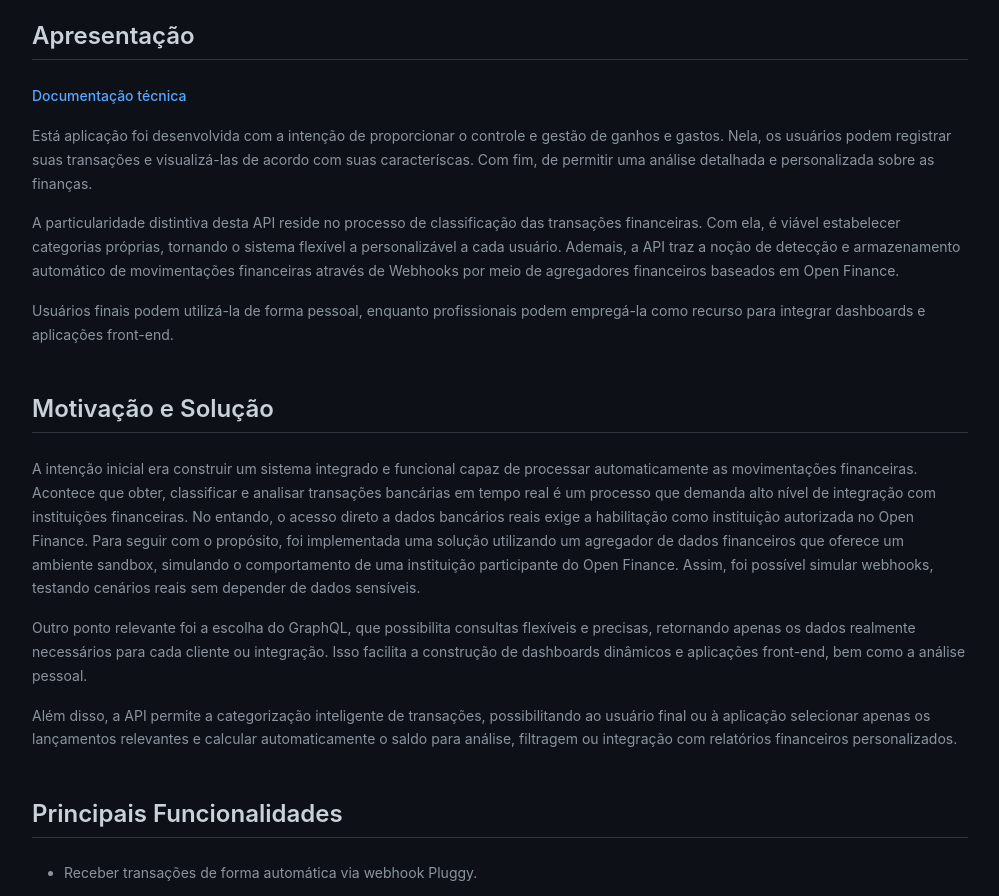
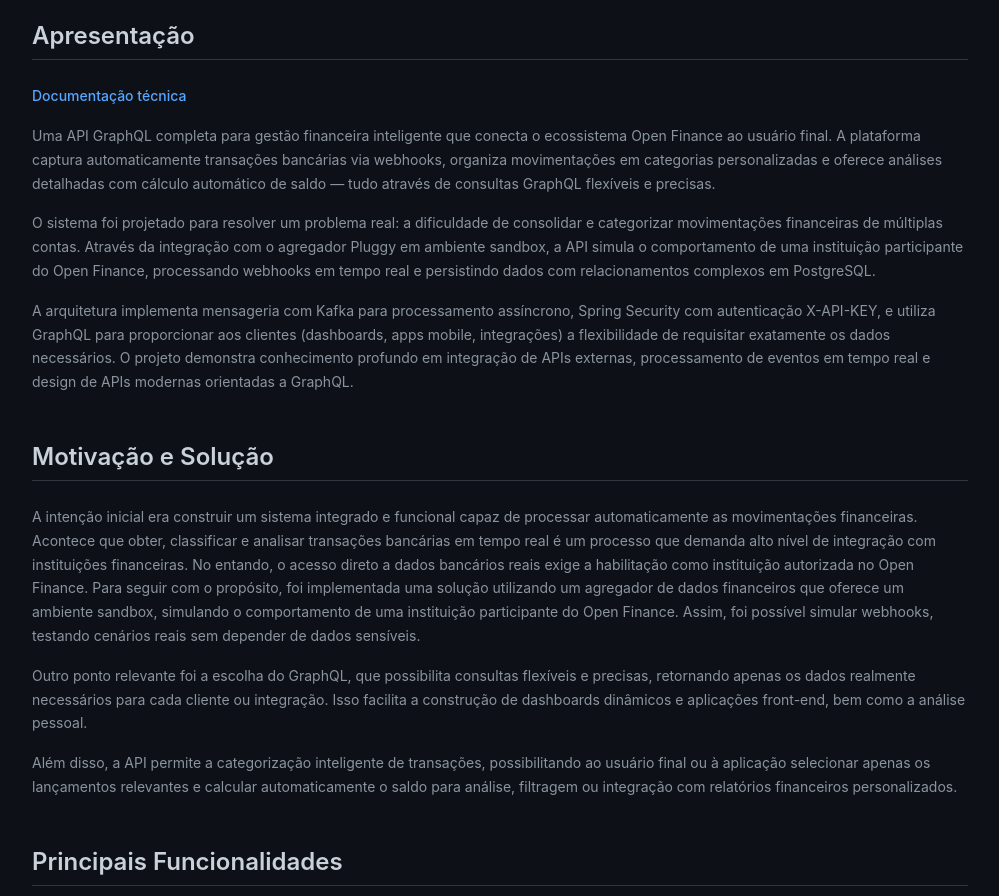
Before and after one commit to GustavoDaMassa/PortifolioSite, a React (Vite) app: page /finance in a window 1280 px wide. Shown: the part 920-1816 px from the top of the page, without its empty margins (140-1139 px from the left). Built offline with nearby package versions, Linux system fonts and the light colour scheme.

Commit message:
rewrite financeapi description with product vision

```diff
--- a/src/pages/FinanceAPI/FinanceAPI.jsx
+++ b/src/pages/FinanceAPI/FinanceAPI.jsx
@@ -37,21 +37,24 @@ export const FinanceAPI = () => {
             </a>
           </p>
           <p>
-            Está aplicação foi desenvolvida com a intenção de proporcionar o controle e gestão de
-            ganhos e gastos. Nela, os usuários podem registrar suas transações e visualizá-las de
-            acordo com suas caracteríscas. Com fim, de permitir uma análise detalhada e personalizada
-            sobre as finanças.
+            Uma API GraphQL completa para gestão financeira inteligente que conecta o ecossistema Open
+            Finance ao usuário final. A plataforma captura automaticamente transações bancárias via
+            webhooks, organiza movimentações em categorias personalizadas e oferece análises detalhadas
+            com cálculo automático de saldo — tudo através de consultas GraphQL flexíveis e precisas.
           </p>
           <p>
-            A particularidade distintiva desta API reside no processo de classificação das transações
-            financeiras. Com ela, é viável estabelecer categorias próprias, tornando o sistema flexível
-            a personalizável a cada usuário. Ademais, a API traz a noção de detecção e armazenamento
-            automático de movimentações financeiras através de Webhooks por meio de agregadores
-            financeiros baseados em Open Finance.
+            O sistema foi projetado para resolver um problema real: a dificuldade de consolidar e
+            categorizar movimentações financeiras de múltiplas contas. Através da integração com o
+            agregador Pluggy em ambiente sandbox, a API simula o comportamento de uma instituição
+            participante do Open Finance, processando webhooks em tempo real e persistindo dados com
+            relacionamentos complexos em PostgreSQL.
           </p>
           <p>
-            Usuários finais podem utilizá-la de forma pessoal, enquanto profissionais podem empregá-la
-            como recurso para integrar dashboards e aplicações front-end.
+            A arquitetura implementa mensageria com Kafka para processamento assíncrono, Spring Security
+            com autenticação X-API-KEY, e utiliza GraphQL para proporcionar aos clientes (dashboards,
+            apps mobile, integrações) a flexibilidade de requisitar exatamente os dados necessários.
+            O projeto demonstra conhecimento profundo em integração de APIs externas, processamento de
+            eventos em tempo real e design de APIs modernas orientadas a GraphQL.
           </p>
         </div>
 
```
